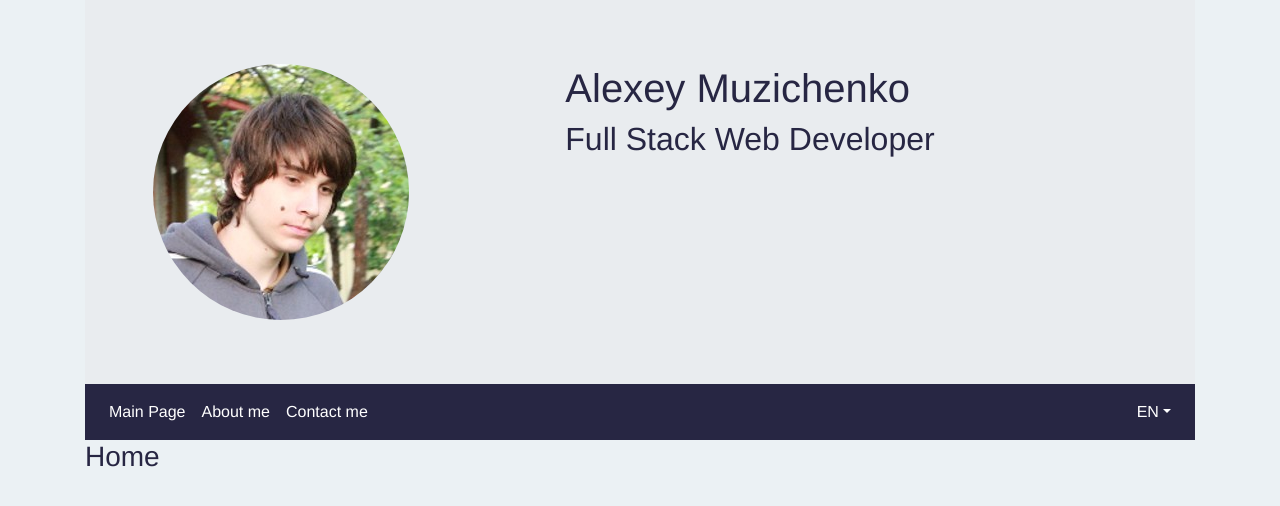
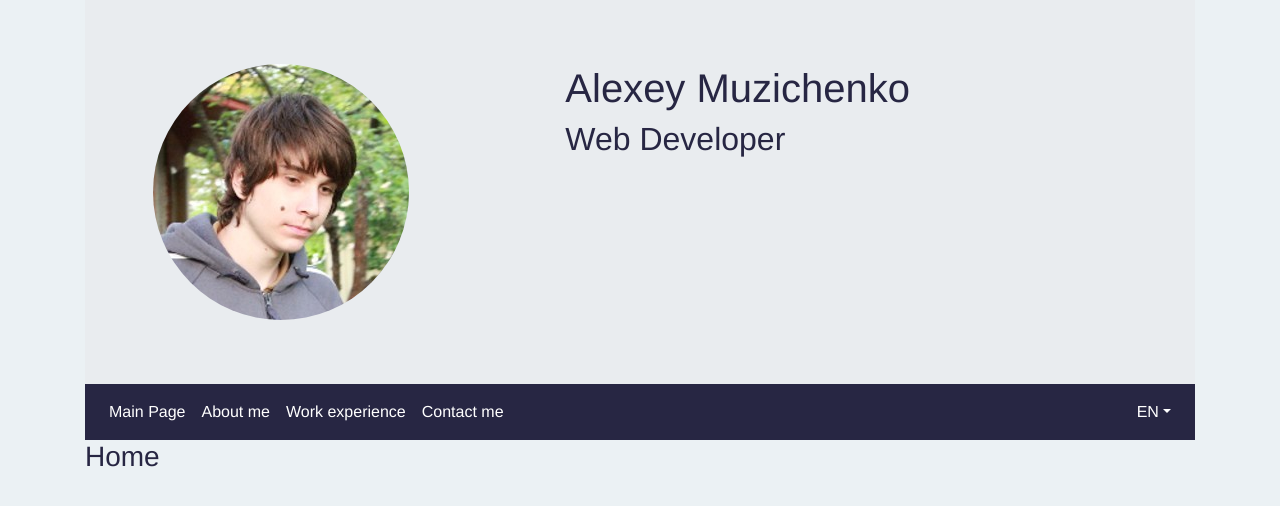
Before and after one commit to AlMuz/VUE-AlmuzWebsite, a Vue app in the folder client/: page / in a window 1280 px wide. Both pictures are taken after a click on the button "Skip button". Shown: the top 506 px of the page. Built offline with nearby package versions, Linux system fonts and the light colour scheme.

Commit message:
Translation changes and new page added to navbar

```diff
--- a/client/src/components/CustomNavbar.vue
+++ b/client/src/components/CustomNavbar.vue
@@ -3,6 +3,7 @@
     <b-navbar-nav class="left">
       <b-nav-item to="/">{{ $t("navbar.mainPage") }}</b-nav-item>
       <b-nav-item to="/about">{{ $t("navbar.aboutMe") }}</b-nav-item>
+      <b-nav-item to="/work">{{ $t("navbar.workExperience") }}</b-nav-item>
       <b-nav-item to="/contact">{{ $t("navbar.contactMe") }}</b-nav-item>
     </b-navbar-nav>
     <b-navbar-nav class="ml-auto">
--- a/client/src/translations/locales/en.json
+++ b/client/src/translations/locales/en.json
@@ -8,12 +8,13 @@
   },
   "jumbotron": {
     "nameAndSurname": "Alexey Muzichenko",
-    "position": "Full Stack Web Developer"
+    "position": "Web Developer"
   },
   "navbar": {
     "mainPage": "Main Page",
     "aboutMe": "About me",
-    "contactMe": "Contact me"
+    "contactMe": "Contact me",
+    "workExperience": "Work experience"
   },
   "notFound": {
     "header": "Oops! Page not found",
--- a/client/src/translations/locales/lv.json
+++ b/client/src/translations/locales/lv.json
@@ -8,12 +8,13 @@
   },
   "jumbotron": {
     "nameAndSurname": "Aleksejs Muzicenko",
-    "position": "Full Stack Web Programmetajs"
+    "position": "Web Programmetajs"
   },
   "navbar": {
     "mainPage": "Galvena lapa",
     "aboutMe": "Par mani",
-    "contactMe": "Sazinies ar mani"
+    "contactMe": "Sazinies ar mani",
+    "workExperience": "Darba pieredze"
   },
   "notFound": {
     "header": "Ups! Lapa nav atrasta",
--- a/client/src/translations/locales/ru.json
+++ b/client/src/translations/locales/ru.json
@@ -8,12 +8,13 @@
   },
   "jumbotron": {
     "nameAndSurname": "Алексей Музыченко",
-    "position": "Full Stack Веб Разработчик"
+    "position": "Веб Разработчик"
   },
   "navbar": {
     "mainPage": "Главная страница",
     "aboutMe": "Обо мне",
-    "contactMe": "Свяжитесь со мной"
+    "contactMe": "Свяжитесь со мной",
+    "workExperience": "Опыт работы"
   },
   "notFound": {
     "header": "УПС! Страница не найдена",
```
